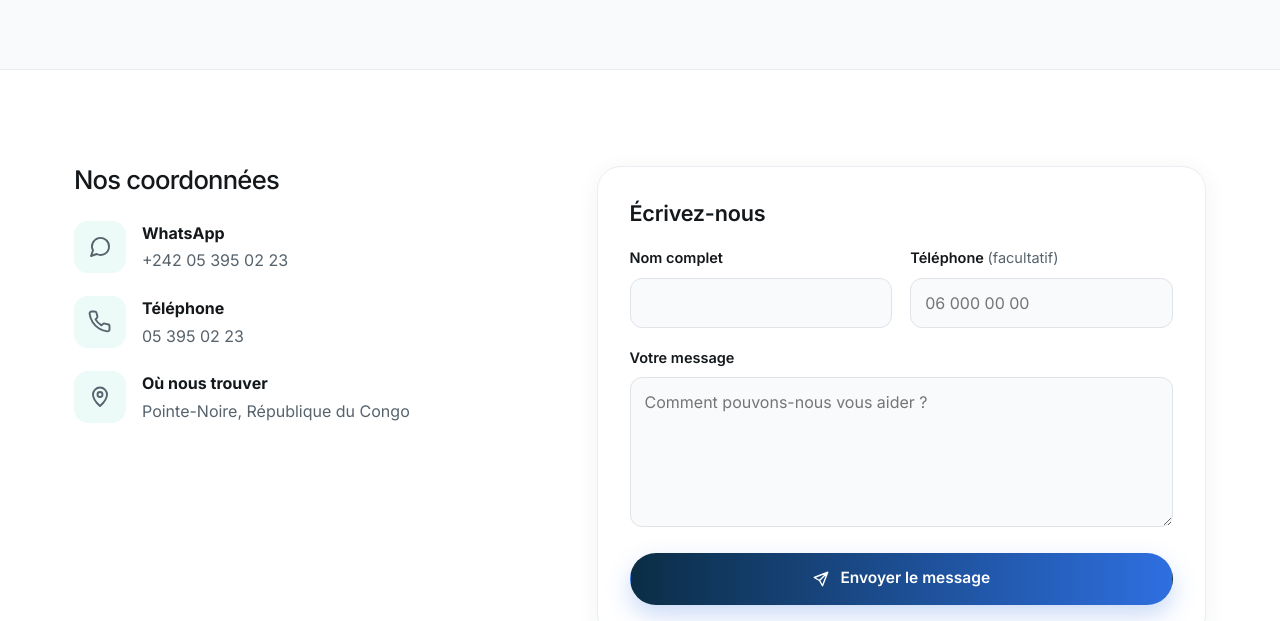
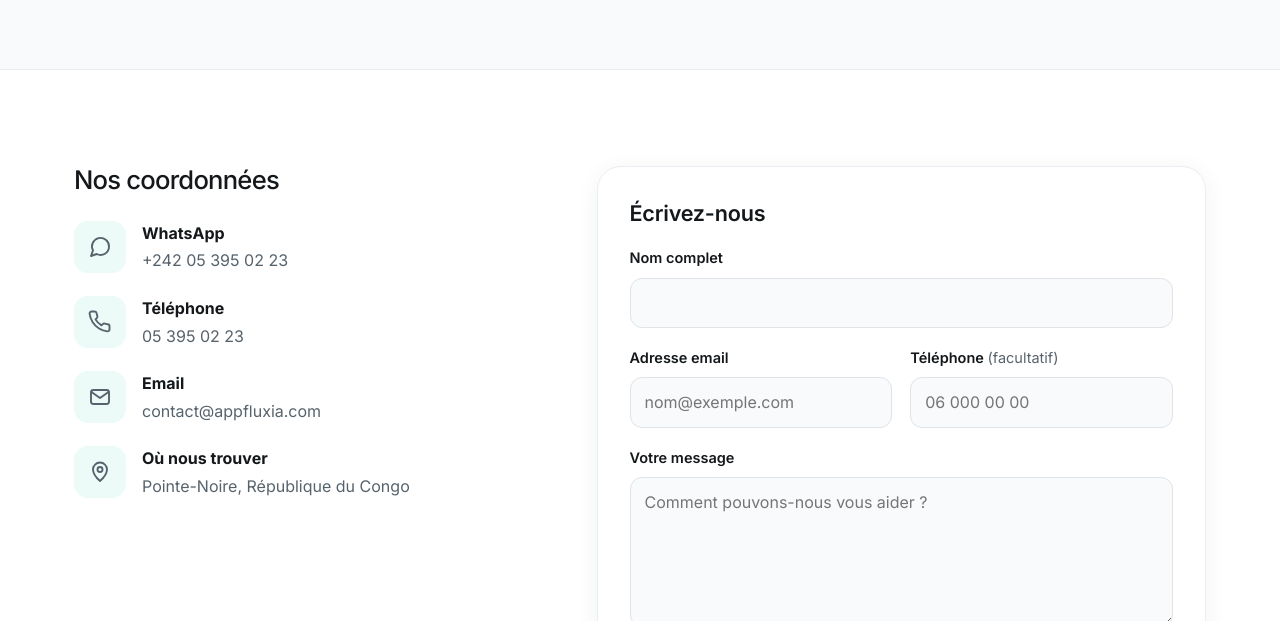
Before and after one commit to Emma-nuel1964/site, a plain HTML site: page contact.html in a window 1280 px wide. Shown: the part 331-952 px from the top of the page. Drawn offline with Linux system fonts and the light colour scheme.

Commit message:
Add files via upload

```diff
--- a/contact.html
+++ b/contact.html
@@ -122,6 +122,16 @@
               <li class="coordonnee">
                 <span class="icone-carre icone-carre--doux"
                   ><svg class="icone" aria-hidden="true">
+                    <use href="#i-email"></use></svg
+                ></span>
+                <div>
+                  <strong>Email</strong>
+                  <a href="mailto:contact@appfluxia.com">contact@appfluxia.com</a>
+                </div>
+              </li>
+              <li class="coordonnee">
+                <span class="icone-carre icone-carre--doux"
+                  ><svg class="icone" aria-hidden="true">
                     <use href="#i-position"></use></svg
                 ></span>
                 <div>
@@ -143,7 +153,6 @@
             style="--delai: 1"
           >
             <h2 class="titre-3">Écrivez-nous</h2>
-            <div class="formulaire-ligne">
             <div class="champ">
               <label for="nom">Nom complet</label>
               <input
@@ -157,6 +166,25 @@
                 aria-describedby="nom-erreur"
               />
               <p class="champ-erreur" id="nom-erreur" hidden></p>
+            </div>
+            <div class="formulaire-ligne">
+              <div class="champ">
+                <label for="email">Adresse email</label>
+                <input
+                  id="email"
+                  name="email"
+                  type="email"
+                  autocomplete="email"
+                  inputmode="email"
+                  autocapitalize="off"
+                  spellcheck="false"
+                  placeholder="nom@exemple.com"
+                  required
+                  data-verifier
+                  data-message-vide="Indiquez votre adresse email, pour que nous puissions vous répondre."
+                  aria-describedby="email-erreur"
+                />
+                <p class="champ-erreur" id="email-erreur" hidden></p>
               </div>
               <div class="champ">
                 <label for="telephone"
@@ -334,6 +362,11 @@
               </li>
               <li>
                 <svg class="icone" aria-hidden="true">
+                  <use href="#i-email"></use></svg
+                ><a href="mailto:contact@appfluxia.com">contact@appfluxia.com</a>
+              </li>
+              <li>
+                <svg class="icone" aria-hidden="true">
                   <use href="#i-position"></use></svg
                 ><span>Pointe-Noire, République du Congo</span>
               </li>
--- a/css/style.css
+++ b/css/style.css
@@ -724,6 +724,7 @@ html:not(.js) .nav {
   width: 100%;
   height: 100%;
   object-fit: cover;
+;
 }
 
 /* Étiquettes flottantes, posées sur l'image. */
--- a/js/site.js
+++ b/js/site.js
@@ -56,6 +56,7 @@
     'horloge': '<circle cx="12" cy="12" r="9"/><path d="M12 7v5l3 2"/>',
     'envoyer': '<path d="M21 3 10 14M21 3l-7 18-4-7-7-4z"/>',
     'calcul': '<rect x="5" y="3" width="14" height="18" rx="2"/><path d="M8 7h8M8 11h.01M12 11h.01M16 11h.01M8 15h.01M12 15h.01M16 15h.01"/>',
+    'email': '<rect x="3" y="5" width="18" height="14" rx="2.5"/><path d="m3.5 7 8.5 6 8.5-6"/>',
     // Réseaux sociaux (pied de page), au trait comme les autres icônes.
     'instagram': '<rect x="2.5" y="2.5" width="19" height="19" rx="5.5"/><circle cx="12" cy="12" r="4.2"/><path d="M17.4 6.6h.01"/>',
     'facebook': '<path d="M17.5 2.5h-2.8a4.7 4.7 0 0 0-4.7 4.7v2.9H7.2v3.8H10v7.6h3.8v-7.6h2.9l.9-3.8h-3.8V7.6a1 1 0 0 1 1-1h2.7z"/>',
@@ -220,6 +221,10 @@
       if (champ.required && !valeur) return champ.getAttribute('data-message-vide');
       if (champ.type === 'tel' && valeur && valeur.replace(/\D/g, '').length < 8) {
         return 'Ce numéro semble incomplet.';
+      }
+      // Une adresse de la forme nom@domaine.extension, sans espace.
+      if (champ.type === 'email' && valeur && !/^[^\s@]+@[^\s@]+\.[^\s@]{2,}$/.test(valeur)) {
+        return 'Cette adresse email semble incorrecte (exemple : nom@exemple.com).';
       }
       return '';
     }
```
Also changed, not shown: 404.html (+1 -0 lines), a-propos.html (+1 -0 lines), abonnement.html (+1 -0 lines), index.html (+5 -0 lines), modeles/page-legale.html (+1 -0 lines), politique-confidentialite.html (+1 -0 lines), suppression-compte.html (+1 -0 lines), 1 other file. Lines whose indentation alone changed are shown as unchanged.
